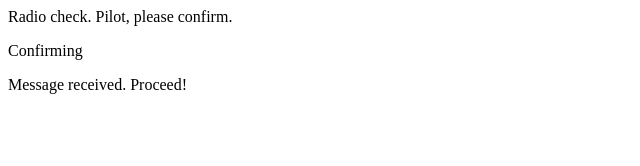
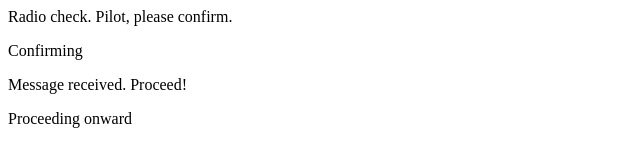
Before and after one commit to MasterHarun/communication-log, a plain HTML site: page index.html in a window 1280 px wide. Shown: the whole page, without its empty margins (0-640 px from the left). Drawn offline with Linux system fonts and the light colour scheme.

Commit message:
Add line 4

```diff
--- a/index.html
+++ b/index.html
@@ -3,5 +3,6 @@
    <p>Radio check. Pilot, please confirm.</p>
    <p>Confirming</p>
    <p>Message received. Proceed!</p>
+   <p>Proceeding onward</p>
 </body>
 </html>
```
